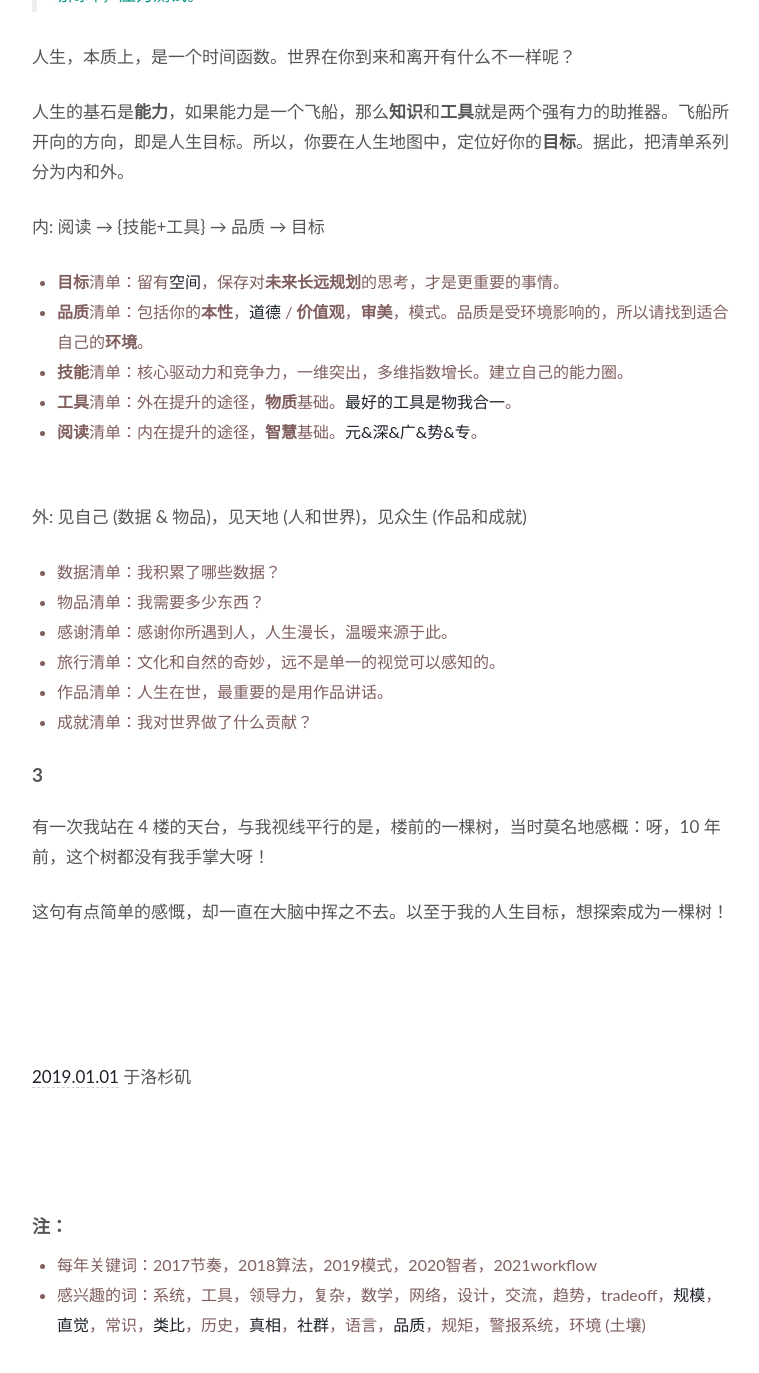
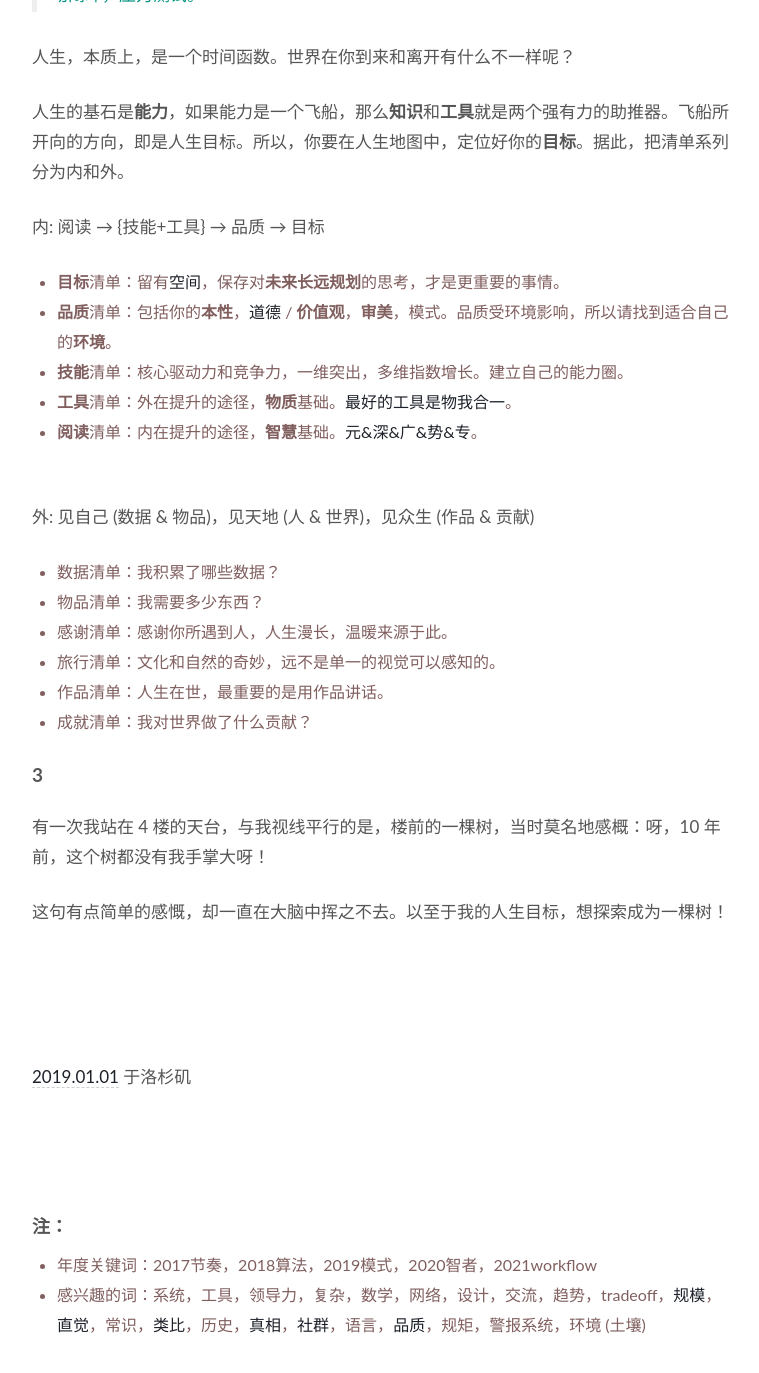
Before and after one commit to WillWang-X/willwang-x.github.io, a Jekyll site: the page built from _posts/blogs/2019-01-01-life-README.md, in a window 1280 px wide and 1400 px high, scrolled down 3919 px. Shown: the top 1373 px of the window, without its empty margins (258-1017 px from the left). Built offline with Jekyll 4.4.1, drawn with Linux system fonts in a browser that asks for light colours.

Commit message:
Update for readability

```diff
--- a/_posts/blogs/2019-01-01-life-README.md
+++ b/_posts/blogs/2019-01-01-life-README.md
@@ -122,15 +122,15 @@
 
 内:	阅读 → {技能+工具} → 品质 → 目标
 
-* **目标**清单：留有[空间](https://book.douban.com/subject/26178426//)，保存对**未来长远规划**的思考，才是更重要的事情。
-* **品质**清单：包括你的**本性**，[道德](https://www.wikiwand.com/en/Lawrence_Kohlberg%27s_stages_of_moral_development) / **价值观**，**审美**，模式。品质是受环境影响的，所以请找到适合自己的**环境**。
+* **目标**清单：留有[空间](https://book.douban.com/subject/26178426/)，保存对**未来长远规划**的思考，才是更重要的事情。
+* **品质**清单：包括你的**本性**，[道德](https://www.wikiwand.com/en/Lawrence_Kohlberg%27s_stages_of_moral_development) / **价值观**，**审美**，模式。品质受环境影响，所以请找到适合自己的**环境**。
 * **技能**清单：核心驱动力和竞争力，一维突出，多维指数增长。建立自己的能力圈。
 * **工具**清单：外在提升的途径，**物质**基础。[最好的工具是物我合一](https://willwang.cc/2019/03/tools)。
 * **阅读**清单：内在提升的途径，**智慧**基础。[元&深&广&势&专](https://willwang.cc/2017/09/books)。
 
 <br>
 
-外: 见自己 (数据 & 物品)，见天地 (人和世界)，见众生 (作品和成就)
+外: 见自己 (数据 & 物品)，见天地 (人 & 世界)，见众生 (作品 & 贡献)
 
 - 数据清单：我积累了哪些数据？[]([Instagram](https://www.instagram.com/will.will.wang/)，[豆瓣](https://www.douban.com/people/lanluotiankong/)，[Github](https://github.com/willwang-x)，[微博](https://weibo.com/aibutong/))
 - 物品清单：我需要多少东西？
@@ -160,5 +160,5 @@
 
 ### 注：
 
-- 每年关键词：2017节奏，2018算法，2019模式，2020智者，2021workflow
+- 年度关键词：2017节奏，2018算法，2019模式，2020智者，2021workflow
 - 感兴趣的词：系统，工具，领导力，复杂，数学，网络，设计，交流，趋势，tradeoff，[规模](https://book.douban.com/subject/30244461/)，[直觉](https://book.douban.com/subject/30340107/)，常识，[类比](https://book.douban.com/subject/30383926/)，历史，[真相](https://book.douban.com/subject/33387422/)，[社群](https://workflowy.com/s/public/rc0YTBuDYAcI3TA9)，语言，[品质](https://www.viacharacter.org/character-strengths)，规矩，警报系统，环境 (土壤)
```
